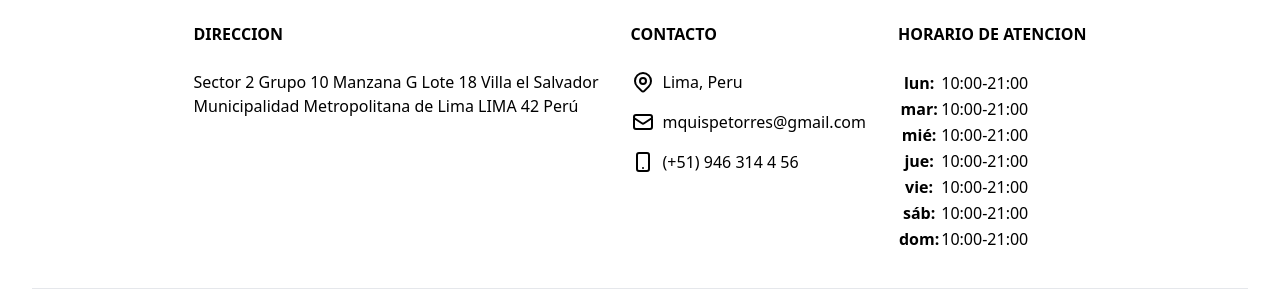
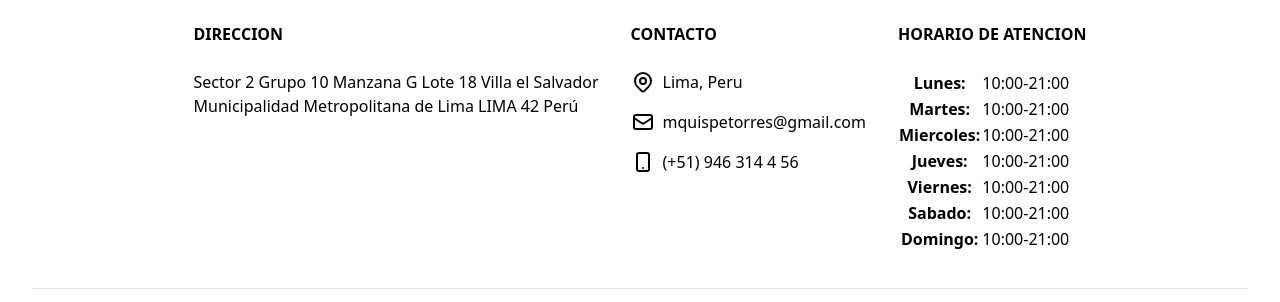
Before and after one commit to InsanoWA/Tienda-Mahora, a React (Vite) app: page / in a window 1280 px wide. Shown: the part 4639-4941 px from the top of the page. Built offline with nearby package versions, Linux system fonts and the light colour scheme.

Commit message:
actulizado

```diff
--- a/src/components/PieDePagina/PieDePagina.jsx
+++ b/src/components/PieDePagina/PieDePagina.jsx
@@ -111,7 +111,7 @@ const PieDePagina = () =>{
                 <td><span>10:00-21:00</span></td>
               </tr>
               <tr>
-                <th>dom:</th>
+                <th>domingo:</th>
                 <td><span>10:00-21:00</span></td>
               </tr>
             </tbody>
--- a/src/components/PieDePagina/index.jsx
+++ b/src/components/PieDePagina/index.jsx
@@ -86,32 +86,32 @@ const PieDePagina = () => {
                 <table>
                   <tbody>
                     <tr>
-                      <th>lun:</th>
+                      <th>Lunes:</th>
                       <td><span>10:00-21:00</span>
                       </td>
                     </tr>
                     <tr>
-                      <th>mar:</th>
+                      <th>Martes:</th>
                       <td><span>10:00-21:00</span></td>
                     </tr>
                     <tr>
-                      <th>mié:</th>
+                      <th>Miercoles:</th>
                       <td><span>10:00-21:00</span></td>
                     </tr>
                     <tr>
-                      <th>jue:</th>
+                      <th>Jueves:</th>
                       <td><span>10:00-21:00</span></td>
                     </tr>
                     <tr>
-                      <th>vie:</th>
+                      <th>Viernes:</th>
                       <td><span>10:00-21:00</span></td>
                     </tr>
                     <tr>
-                      <th>sáb:</th>
+                      <th>Sabado:</th>
                       <td><span>10:00-21:00</span></td>
                     </tr>
                     <tr>
-                      <th>dom:</th>
+                      <th>Domingo:</th>
                       <td><span>10:00-21:00</span></td>
                     </tr>
                   </tbody>
```
